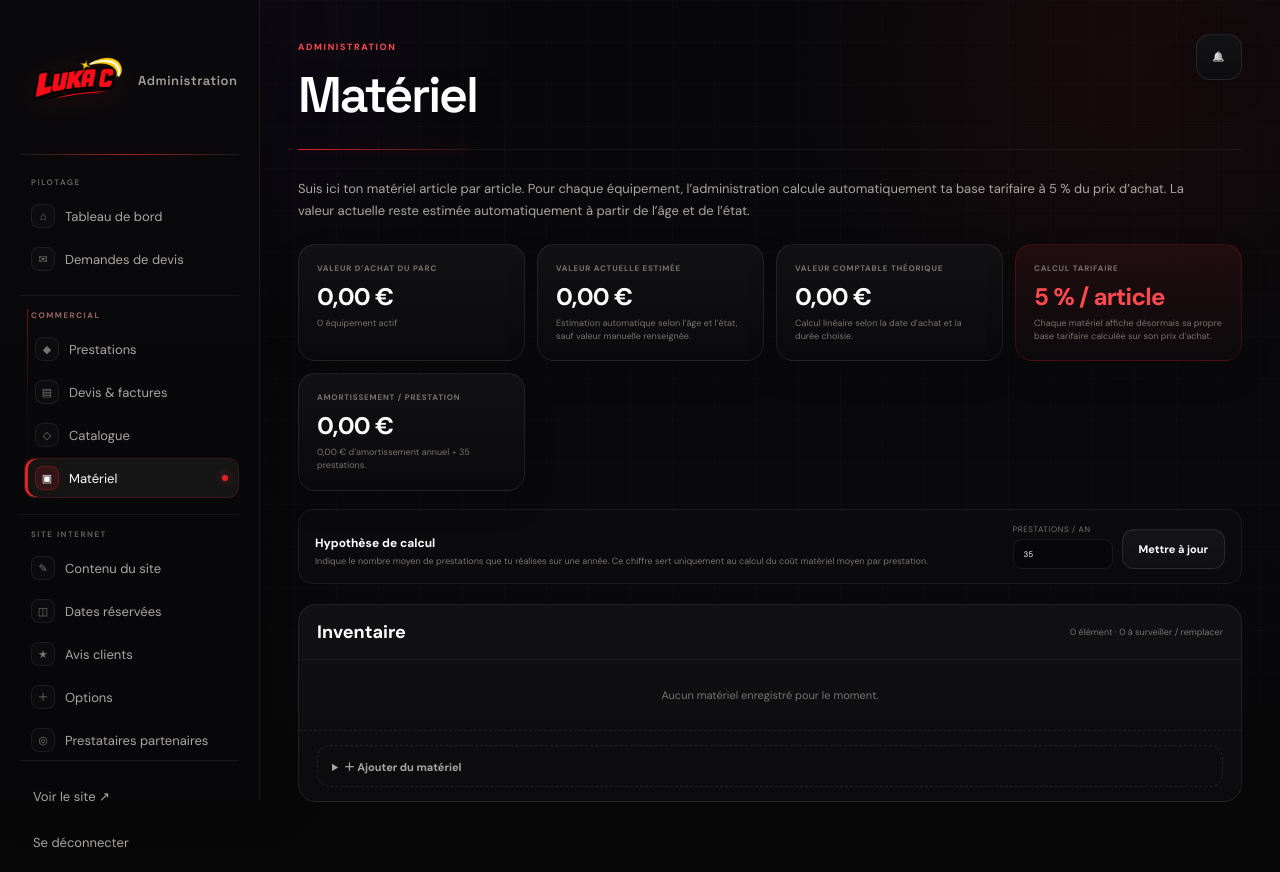
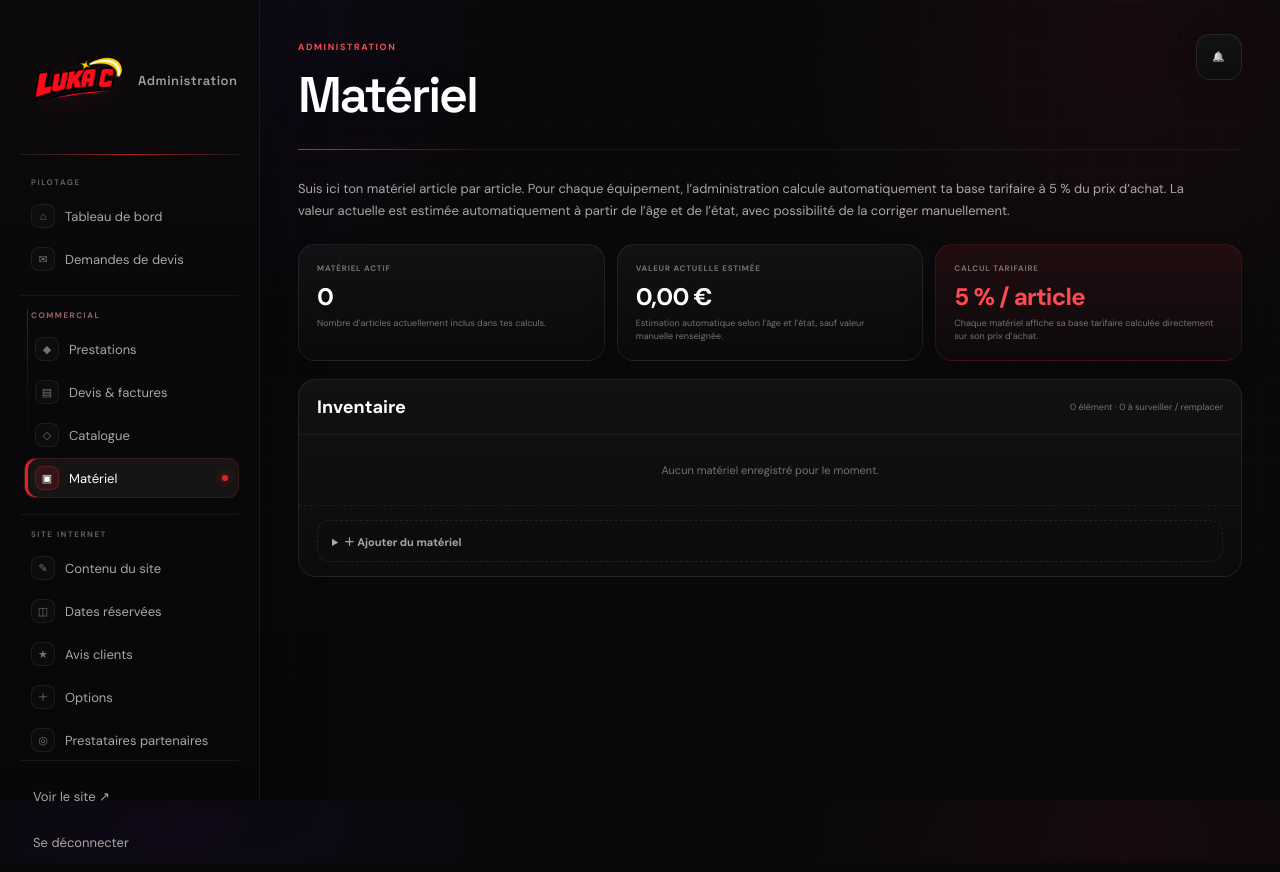
Before and after one commit to djlukac-ctrl/lukac, a PHP site: page /admin/materiel.php in a window 1280 px wide. Run offline with PHP 8.4, Linux system fonts and the light colour scheme; the visitor is signed in with stand-in values (Sample User, id 1).

Commit message:
Simplifier le suivi matériel autour du calcul tarifaire à 5 pour cent

```diff
--- a/admin/materiel.php
+++ b/admin/materiel.php
@@ -73,18 +73,6 @@ if ($_SERVER['REQUEST_METHOD'] === 'POST') {
     verify_csrf($_POST['csrf'] ?? null);
     $action = (string) ($_POST['action'] ?? '');
 
-    if ($action === 'save_settings') {
-        $annualEvents = max(1, min(500, (int) ($_POST['annual_events'] ?? 35)));
-        $stmt = $pdo->prepare(
-            "INSERT INTO equipment_settings(setting_key, setting_value, updated_at)
-             VALUES('annual_events', :value, CURRENT_TIMESTAMP)
-             ON CONFLICT(setting_key) DO UPDATE SET setting_value=excluded.setting_value, updated_at=CURRENT_TIMESTAMP"
-        );
-        $stmt->execute([':value' => (string) $annualEvents]);
-        header('Location: materiel.php?settings=1');
-        exit;
-    }
-
     if ($action === 'save') {
         $id = (int) ($_POST['id'] ?? 0);
         $name = trim((string) ($_POST['name'] ?? ''));
@@ -92,7 +80,6 @@ if ($_SERVER['REQUEST_METHOD'] === 'POST') {
         $purchaseDate = trim((string) ($_POST['purchase_date'] ?? ''));
         $purchasePrice = equipment_money_to_cents((string) ($_POST['purchase_price'] ?? '0'));
         $currentValue = equipment_money_to_cents((string) ($_POST['current_value'] ?? '0'));
-        $depreciationYears = max(1, min(20, (int) ($_POST['depreciation_years'] ?? 5)));
         $condition = (string) ($_POST['condition_status'] ?? 'good');
         $notes = trim((string) ($_POST['notes'] ?? ''));
         $active = isset($_POST['active']) ? 1 : 0;
@@ -111,7 +98,7 @@ if ($_SERVER['REQUEST_METHOD'] === 'POST') {
                     'UPDATE equipment SET
                         name=:name, category=:category, purchase_date=:purchase_date,
                         purchase_price_cents=:purchase_price, current_value_cents=:current_value,
-                        depreciation_years=:depreciation_years, condition_status=:condition_status,
+                        condition_status=:condition_status,
                         notes=:notes, active=:active, updated_at=CURRENT_TIMESTAMP
                      WHERE id=:id'
                 );
@@ -121,7 +108,6 @@ if ($_SERVER['REQUEST_METHOD'] === 'POST') {
                     ':purchase_date'=>$purchaseDate ?: null,
                     ':purchase_price'=>$purchasePrice,
                     ':current_value'=>$currentValue,
-                    ':depreciation_years'=>$depreciationYears,
                     ':condition_status'=>$condition,
                     ':notes'=>$notes,
                     ':active'=>$active,
@@ -134,10 +120,10 @@ if ($_SERVER['REQUEST_METHOD'] === 'POST') {
             $stmt = $pdo->prepare(
                 'INSERT INTO equipment(
                     name, category, purchase_date, purchase_price_cents, current_value_cents,
-                    depreciation_years, condition_status, notes, active
+                    condition_status, notes, active
                  ) VALUES(
                     :name, :category, :purchase_date, :purchase_price, :current_value,
-                    :depreciation_years, :condition_status, :notes, :active
+                    :condition_status, :notes, :active
                  )'
             );
             $stmt->execute([
@@ -167,15 +153,10 @@ if ($_SERVER['REQUEST_METHOD'] === 'POST') {
     }
 }
 
-$annualEvents = (int) ($pdo->query("SELECT setting_value FROM equipment_settings WHERE setting_key='annual_events' LIMIT 1")->fetchColumn() ?: 35);
-$annualEvents = max(1, $annualEvents);
-
 $items = $pdo->query('SELECT * FROM equipment ORDER BY active DESC, category ASC, name ASC')->fetchAll();
 
 $totalPurchase = 0;
 $totalCurrent = 0;
-$totalBookValue = 0;
-$totalAnnualDepreciation = 0;
 $activeCount = 0;
 $watchCount = 0;
 
@@ -184,18 +165,6 @@ foreach ($items as &$item) {
     $manualCurrent = (int) $item['current_value_cents'];
     $autoCurrent = equipment_auto_current_value($purchase, $item['purchase_date'] ?? null, (string)$item['condition_status']);
     $current = $manualCurrent > 0 ? $manualCurrent : $autoCurrent;
-    $years = max(1, (int) $item['depreciation_years']);
-    $ageYears = equipment_age_years($item['purchase_date'] ?? null);
-    $annualDep = (int) round($purchase / $years);
-    $remainingRatio = $item['purchase_date']
-        ? max(0.0, 1.0 - ($ageYears / $years))
-        : 1.0;
-    $bookValue = (int) round($purchase * $remainingRatio);
-    $stillDepreciating = !$item['purchase_date'] || $remainingRatio > 0;
-
-    $item['_age_years'] = $ageYears;
-    $item['_annual_depreciation_cents'] = $annualDep;
-    $item['_book_value_cents'] = $bookValue;
     $item['_current_value_cents'] = $current;
     $item['_current_value_is_manual'] = $manualCurrent > 0;
     $item['_pricing_base_cents'] = (int) round($purchase * 0.05);
@@ -204,39 +173,32 @@ foreach ($items as &$item) {
         $activeCount++;
         $totalPurchase += $purchase;
         $totalCurrent += $current;
-        $totalBookValue += $bookValue;
-        if ($stillDepreciating) $totalAnnualDepreciation += $annualDep;
         if (in_array($item['condition_status'], ['watch', 'replace'], true)) $watchCount++;
     }
 }
 unset($item);
 
-$costPerEvent = (int) round($totalAnnualDepreciation / $annualEvents);
 
 admin_header('Matériel', 'materiel');
 
 if (isset($_GET['saved'])) $flash = 'Matériel mis à jour.';
 if (isset($_GET['created'])) $flash = 'Matériel ajouté.';
 if (isset($_GET['deleted'])) $flash = 'Matériel supprimé.';
-if (isset($_GET['settings'])) $flash = 'Hypothèse de prestations mise à jour.';
 ?>
 <style>
 .equipment-intro{max-width:900px;margin:-6px 0 22px;color:#aaa6a0;font-size:13px;line-height:1.7}
-.equipment-metrics{display:grid;grid-template-columns:repeat(4,minmax(0,1fr));gap:12px;margin-bottom:18px}
+.equipment-metrics{display:grid;grid-template-columns:repeat(3,minmax(0,1fr));gap:12px;margin-bottom:18px}
 .equipment-metric{padding:18px;border:1px solid rgba(255,255,255,.08);border-radius:17px;background:linear-gradient(180deg,rgba(18,18,21,.98),rgba(10,10,13,.98));box-shadow:0 14px 32px rgba(0,0,0,.13)}
 .equipment-metric span{display:block;color:#77726c;font-size:8px;font-weight:800;letter-spacing:.1em;text-transform:uppercase}
 .equipment-metric strong{display:block;margin-top:8px;color:#fff;font-size:24px;letter-spacing:-.03em}.equipment-metric small{display:block;margin-top:5px;color:#77726c;font-size:9px;line-height:1.4}
 .equipment-metric--accent{border-color:rgba(227,34,40,.2);background:linear-gradient(180deg,rgba(35,14,17,.92),rgba(12,10,12,.98))}
 .equipment-metric--accent strong{color:#ff4a50}
-.equipment-settings{display:flex;align-items:end;justify-content:space-between;gap:16px;margin-bottom:20px;padding:14px 16px;border:1px solid rgba(255,255,255,.07);border-radius:15px;background:#0b0b0e}
-.equipment-settings__copy strong{display:block;color:#fff;font-size:12px}.equipment-settings__copy span{display:block;margin-top:4px;color:#77726c;font-size:9px;line-height:1.5}
-.equipment-settings form{display:flex;align-items:end;gap:9px}.equipment-settings label{display:grid;gap:5px;color:#77726c;font-size:8px;text-transform:uppercase;letter-spacing:.08em}.equipment-settings input{width:100px;border:1px solid rgba(255,255,255,.08);border-radius:9px;background:#070709;color:#fff;padding:9px 10px}
 .equipment-layout{display:grid;gap:14px}
 .equipment-section{overflow:hidden;border:1px solid rgba(255,255,255,.08);border-radius:18px;background:linear-gradient(180deg,rgba(18,18,21,.96),rgba(12,12,15,.96))}
 .equipment-section__head{display:flex;align-items:center;justify-content:space-between;padding:15px 18px;border-bottom:1px solid rgba(255,255,255,.055)}
 .equipment-section__head h2{margin:0;color:#fff;font-size:18px}.equipment-section__head span{color:#77726c;font-size:9px}
 .equipment-item{border-bottom:1px solid rgba(255,255,255,.055)}.equipment-item:last-child{border-bottom:0}.equipment-item.is-disabled{opacity:.55}
-.equipment-summary{list-style:none;display:grid;grid-template-columns:minmax(0,1.3fr) .75fr .8fr .8fr .8fr auto;align-items:center;gap:14px;padding:14px 18px;cursor:pointer}.equipment-summary::-webkit-details-marker{display:none}.equipment-summary:hover{background:rgba(255,255,255,.015)}
+.equipment-summary{list-style:none;display:grid;grid-template-columns:minmax(0,1.3fr) .75fr .8fr .8fr auto;align-items:center;gap:14px;padding:14px 18px;cursor:pointer}.equipment-summary::-webkit-details-marker{display:none}.equipment-summary:hover{background:rgba(255,255,255,.015)}
 .equipment-name strong{display:block;color:#fff;font-size:13px}.equipment-name span{display:block;margin-top:3px;color:#77726c;font-size:9px}
 .equipment-value span{display:block;color:#69645f;font-size:8px;text-transform:uppercase;letter-spacing:.06em}.equipment-value strong{display:block;margin-top:3px;color:#ddd9d3;font-size:12px}.equipment-value--pricing span{color:#d65a5f}.equipment-value--pricing strong{color:#ff5b61;font-size:14px}
 .equipment-state{padding:5px 8px;border-radius:999px;border:1px solid rgba(255,255,255,.08);color:#aaa6a0;font-size:8px;white-space:nowrap}
@@ -250,57 +212,32 @@ if (isset($_GET['settings'])) $flash = 'Hypothèse de prestations mise à jour.'
 .equipment-empty{padding:28px 18px;text-align:center;color:#77726c;font-size:11px}
 @media(max-width:1250px){.equipment-metrics{grid-template-columns:repeat(2,1fr)}}
 @media(max-width:1150px){.equipment-summary{grid-template-columns:minmax(0,1fr) repeat(2,.7fr) auto}.equipment-summary .equipment-value:nth-of-type(3){display:none}.equipment-form{grid-template-columns:repeat(2,1fr)}}
-@media(max-width:700px){.equipment-metrics{grid-template-columns:1fr}.equipment-settings{align-items:stretch;flex-direction:column}.equipment-settings form{align-items:stretch}.equipment-summary{grid-template-columns:1fr auto}.equipment-summary .equipment-value{display:none}.equipment-form{grid-template-columns:1fr}.equipment-field--full,.equipment-actions{grid-column:auto}.equipment-actions{align-items:flex-start;flex-direction:column}}
+@media(max-width:700px){.equipment-metrics{grid-template-columns:1fr}.equipment-summary{grid-template-columns:1fr auto}.equipment-summary .equipment-value{display:none}.equipment-form{grid-template-columns:1fr}.equipment-field--full,.equipment-actions{grid-column:auto}.equipment-actions{align-items:flex-start;flex-direction:column}}
 </style>
 
 <?php if ($flash): ?><div class="flash flash--success"><?= e($flash) ?></div><?php endif; ?>
 <?php if ($error): ?><div class="flash flash--error"><?= e($error) ?></div><?php endif; ?>
 
 <p class="equipment-intro">
-  Suis ici ton matériel article par article. Pour chaque équipement, l’administration calcule automatiquement ta base tarifaire à 5 % du prix d’achat. La valeur actuelle reste estimée automatiquement à partir de l’âge et de l’état.
+  Suis ici ton matériel article par article. Pour chaque équipement, l’administration calcule automatiquement ta base tarifaire à 5 % du prix d’achat. La valeur actuelle est estimée automatiquement à partir de l’âge et de l’état, avec possibilité de la corriger manuellement.
 </p>
 
 <div class="equipment-metrics">
   <div class="equipment-metric">
-    <span>Valeur d’achat du parc</span>
-    <strong><?= e(equipment_money($totalPurchase)) ?> €</strong>
-    <small><?= $activeCount ?> équipement<?= $activeCount > 1 ? 's' : '' ?> actif<?= $activeCount > 1 ? 's' : '' ?></small>
+    <span>Matériel actif</span>
+    <strong><?= $activeCount ?></strong>
+    <small>Nombre d’articles actuellement inclus dans tes calculs.</small>
   </div>
   <div class="equipment-metric">
     <span>Valeur actuelle estimée</span>
     <strong><?= e(equipment_money($totalCurrent)) ?> €</strong>
     <small>Estimation automatique selon l’âge et l’état, sauf valeur manuelle renseignée.</small>
   </div>
-  <div class="equipment-metric">
-    <span>Valeur comptable théorique</span>
-    <strong><?= e(equipment_money($totalBookValue)) ?> €</strong>
-    <small>Calcul linéaire selon la date d’achat et la durée choisie.</small>
-  </div>
   <div class="equipment-metric equipment-metric--accent">
     <span>Calcul tarifaire</span>
     <strong>5 % / article</strong>
-    <small>Chaque matériel affiche désormais sa propre base tarifaire calculée sur son prix d’achat.</small>
+    <small>Chaque matériel affiche sa base tarifaire calculée directement sur son prix d’achat.</small>
   </div>
-  <div class="equipment-metric">
-    <span>Amortissement / prestation</span>
-    <strong><?= e(equipment_money($costPerEvent)) ?> €</strong>
-    <small><?= e(equipment_money($totalAnnualDepreciation)) ?> € d’amortissement annuel ÷ <?= $annualEvents ?> prestations.</small>
-  </div>
-</div>
-
-<div class="equipment-settings">
-  <div class="equipment-settings__copy">
-    <strong>Hypothèse de calcul</strong>
-    <span>Indique le nombre moyen de prestations que tu réalises sur une année. Ce chiffre sert uniquement au calcul du coût matériel moyen par prestation.</span>
-  </div>
-  <form method="post">
-    <input type="hidden" name="csrf" value="<?= e(csrf_token()) ?>">
-    <input type="hidden" name="action" value="save_settings">
-    <label>Prestations / an
-      <input name="annual_events" type="number" min="1" max="500" value="<?= $annualEvents ?>">
-    </label>
-    <button class="btn" type="submit">Mettre à jour</button>
-  </form>
 </div>
 
 <div class="equipment-layout">
@@ -324,7 +261,6 @@ if (isset($_GET['settings'])) $flash = 'Hypothèse de prestations mise à jour.'
           <div class="equipment-value"><span>Achat</span><strong><?= e(equipment_money((int)$item['purchase_price_cents'])) ?> €</strong></div>
           <div class="equipment-value equipment-value--pricing"><span>Base tarifaire · 5 %</span><strong><?= e(equipment_money((int)$item['_pricing_base_cents'])) ?> €</strong></div>
           <div class="equipment-value"><span>Valeur actuelle<?= $item['_current_value_is_manual'] ? ' · manuelle' : ' · auto' ?></span><strong><?= e(equipment_money((int)$item['_current_value_cents'])) ?> €</strong></div>
-          <div class="equipment-value"><span>Amort. / an</span><strong><?= e(equipment_money((int)$item['_annual_depreciation_cents'])) ?> €</strong></div>
           <div class="equipment-state <?= in_array($item['condition_status'], ['watch','replace'], true) ? 'equipment-state--' . e($item['condition_status']) : '' ?>"><?= e($conditions[$item['condition_status']] ?? $item['condition_status']) ?></div>
         </summary>
 
@@ -339,7 +275,6 @@ if (isset($_GET['settings'])) $flash = 'Hypothèse de prestations mise à jour.'
             <div class="equipment-field"><label>Date d’achat</label><input name="purchase_date" type="date" value="<?= e((string)$item['purchase_date']) ?>"></div>
             <div class="equipment-field"><label>Prix d’achat (€)</label><input name="purchase_price" inputmode="decimal" value="<?= e(equipment_money((int)$item['purchase_price_cents'])) ?>"></div>
             <div class="equipment-field"><label>Valeur actuelle manuelle (€) · facultatif</label><input name="current_value" inputmode="decimal" value="<?= (int)$item['current_value_cents'] > 0 ? e(equipment_money((int)$item['current_value_cents'])) : '' ?>" placeholder="Laisser vide = calcul automatique"></div>
-            <div class="equipment-field"><label>Amortissement</label><select name="depreciation_years"><?php for ($y=1;$y<=10;$y++): ?><option value="<?= $y ?>" <?= (int)$item['depreciation_years'] === $y ? 'selected' : '' ?>><?= $y ?> an<?= $y > 1 ? 's' : '' ?></option><?php endfor; ?></select></div>
             <div class="equipment-field"><label>État</label><select name="condition_status"><?php foreach ($conditions as $key=>$label): ?><option value="<?= e($key) ?>" <?= $item['condition_status'] === $key ? 'selected' : '' ?>><?= e($label) ?></option><?php endforeach; ?></select></div>
             <div class="equipment-field equipment-field--full"><label>Notes</label><textarea name="notes" placeholder="Référence, entretien, accessoires, prochain remplacement…"><?= e((string)$item['notes']) ?></textarea></div>
 
@@ -374,7 +309,6 @@ if (isset($_GET['settings'])) $flash = 'Hypothèse de prestations mise à jour.'
             <div class="equipment-field"><label>Date d’achat</label><input name="purchase_date" type="date"></div>
             <div class="equipment-field"><label>Prix d’achat (€)</label><input name="purchase_price" inputmode="decimal" value="0,00"></div>
             <div class="equipment-field"><label>Valeur actuelle manuelle (€) · facultatif</label><input name="current_value" inputmode="decimal" placeholder="Laisser vide = calcul automatique"></div>
-            <div class="equipment-field"><label>Amortissement</label><select name="depreciation_years"><?php for ($y=1;$y<=10;$y++): ?><option value="<?= $y ?>" <?= $y === 5 ? 'selected' : '' ?>><?= $y ?> an<?= $y > 1 ? 's' : '' ?></option><?php endfor; ?></select></div>
             <div class="equipment-field"><label>État</label><select name="condition_status"><?php foreach ($conditions as $key=>$label): ?><option value="<?= e($key) ?>" <?= $key === 'good' ? 'selected' : '' ?>><?= e($label) ?></option><?php endforeach; ?></select></div>
             <div class="equipment-field equipment-field--full"><label>Notes</label><textarea name="notes" placeholder="Référence, entretien, accessoires…"></textarea></div>
 
```
